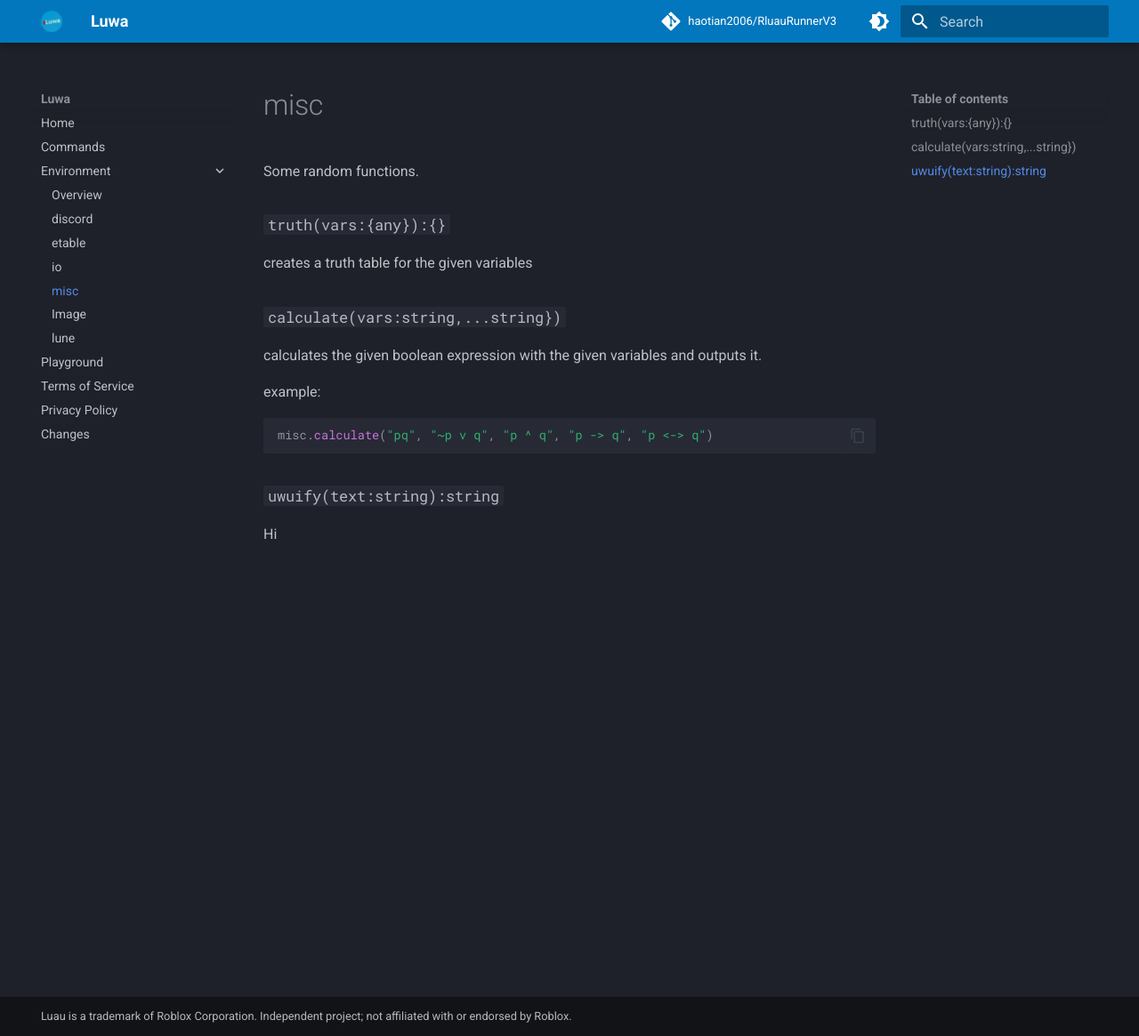
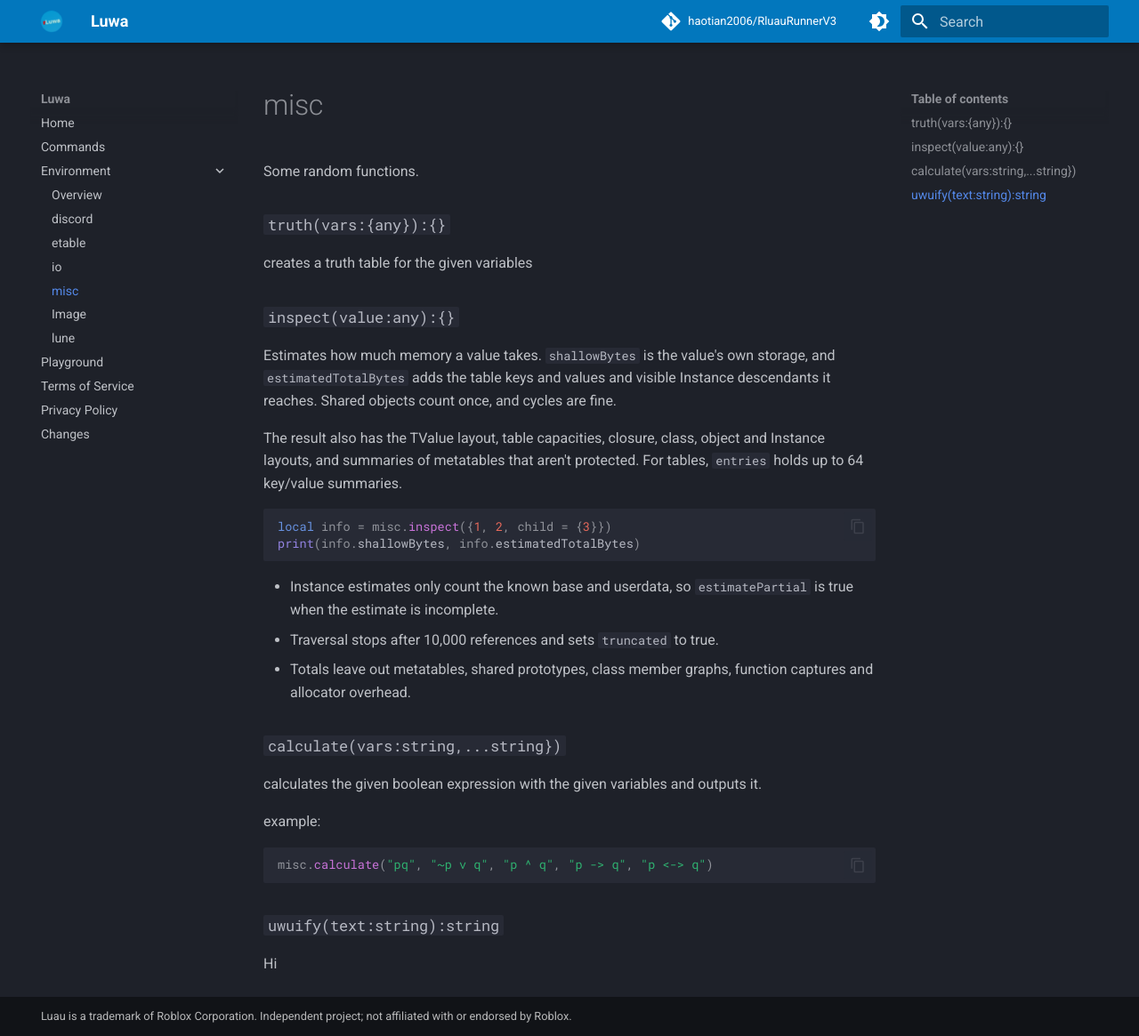
Before and after one commit to haotian2006/LuauBotSite, an MkDocs documentation site: the page built from docs/Environment/misc.md, in a window 1280 px wide and 1165 px high. Shown: the whole window at 89% size. Built offline with MkDocs 1.6.1 and Material for MkDocs 9.7.7, drawn with Linux system fonts in a browser that asks for light colours; comment, search, counter and statistics services are not loaded.

Commit message:
add inspector

````diff
--- a/docs/Environment/misc.md
+++ b/docs/Environment/misc.md
@@ -3,6 +3,20 @@ Some random functions.
 
 ### `truth(vars:{any}):{}`
 creates a truth table for the given variables
+
+### `inspect(value:any):{}`
+Estimates how much memory a value takes. `shallowBytes` is the value's own storage, and `estimatedTotalBytes` adds the table keys and values and visible Instance descendants it reaches. Shared objects count once, and cycles are fine.
+
+The result also has the TValue layout, table capacities, closure, class, object and Instance layouts, and summaries of metatables that aren't protected. For tables, `entries` holds up to 64 key/value summaries.
+
+```lua
+local info = misc.inspect({1, 2, child = {3}})
+print(info.shallowBytes, info.estimatedTotalBytes)
+```
+
+- Instance estimates only count the known base and userdata, so `estimatePartial` is true when the estimate is incomplete.
+- Traversal stops after 10,000 references and sets `truncated` to true.
+- Totals leave out metatables, shared prototypes, class member graphs, function captures and allocator overhead.
 
 ### `calculate(vars:string,...string})`
 calculates the given boolean expression with the given variables and outputs it.
````
Also changed, not shown: 1 other file.
